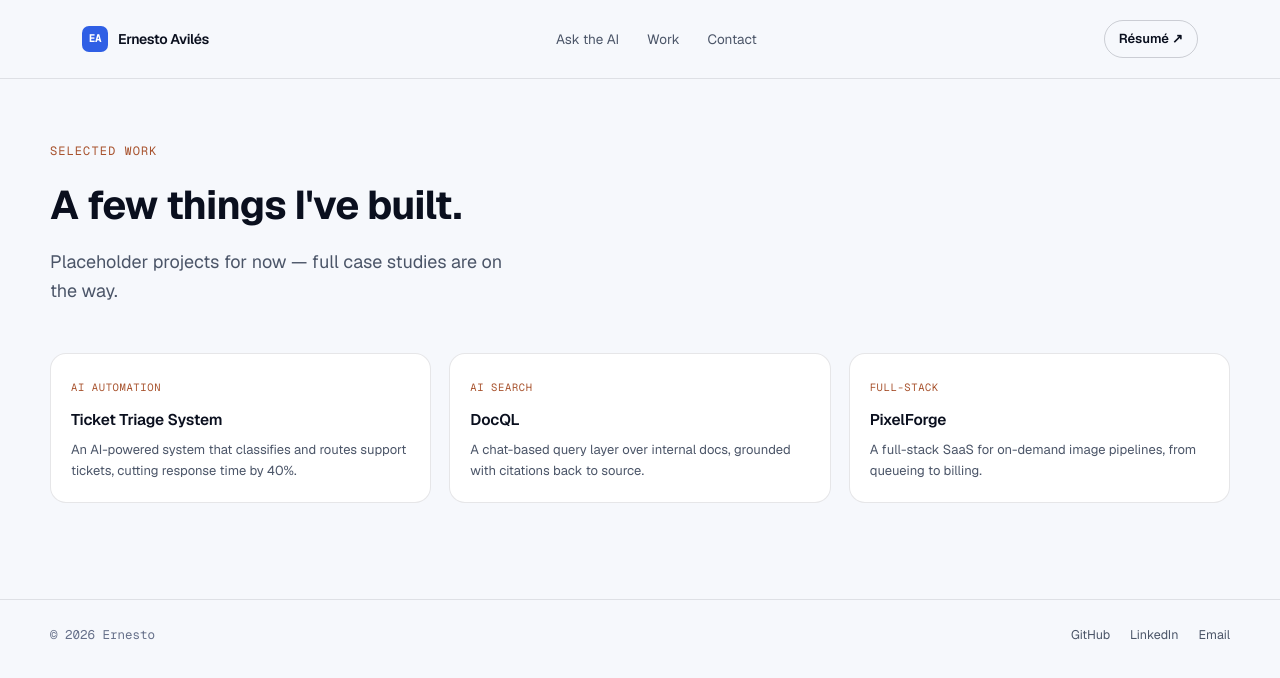
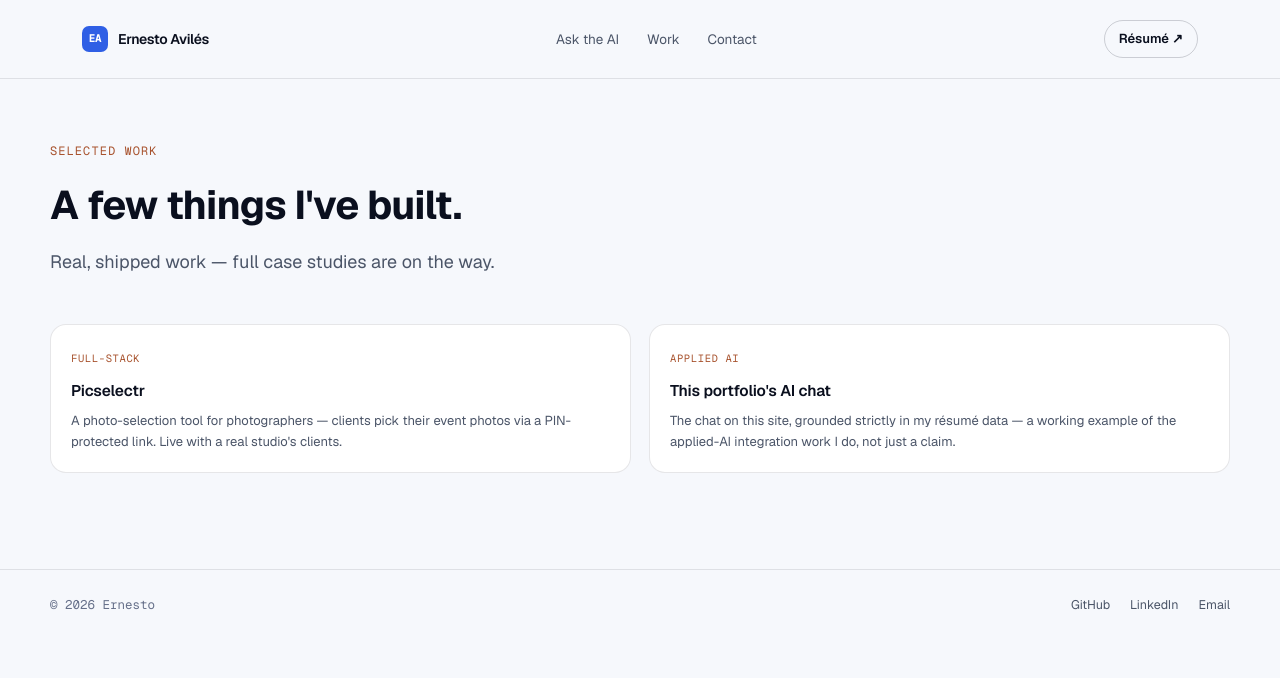
Before and after one commit to Eavilesz/portfolio, a Next.js app: page /projects in a window 1280 px wide. Shown: the top 678 px of the page. Built offline with nearby package versions, Linux system fonts and the light colour scheme.

Commit message:
Avoid false/placeholder content

```diff
--- a/src/app/layout.tsx
+++ b/src/app/layout.tsx
@@ -15,7 +15,7 @@ const geistMono = Geist_Mono({
 });
 
 export const metadata: Metadata = {
-  title: "Ernesto — AI Enablement Engineer",
+  title: "Ernesto — Full-Stack Developer",
   description:
     "Full-stack engineer building toward AI enablement. Chat with my AI to learn about my work and experience.",
 };
--- a/src/app/projects/page.tsx
+++ b/src/app/projects/page.tsx
@@ -2,27 +2,21 @@ import type { Metadata } from "next";
 
 export const metadata: Metadata = {
   title: "Projects — Ernesto",
-  description: "Selected projects — placeholder content, case studies coming soon.",
+  description: "Selected projects — real, shipped work, with more case studies on the way.",
 };
 
 const projects = [
   {
-    tag: "AI Automation",
-    title: "Ticket Triage System",
+    tag: "Full-stack",
+    title: "Picselectr",
     description:
-      "An AI-powered system that classifies and routes support tickets, cutting response time by 40%.",
+      "A photo-selection tool for photographers — clients pick their event photos via a PIN-protected link. Live with a real studio's clients.",
   },
   {
-    tag: "AI Search",
-    title: "DocQL",
+    tag: "Applied AI",
+    title: "This portfolio's AI chat",
     description:
-      "A chat-based query layer over internal docs, grounded with citations back to source.",
-  },
-  {
-    tag: "Full-stack",
-    title: "PixelForge",
-    description:
-      "A full-stack SaaS for on-demand image pipelines, from queueing to billing.",
+      "The chat on this site, grounded strictly in my résumé data — a working example of the applied-AI integration work I do, not just a claim.",
   },
 ];
 
@@ -37,10 +31,10 @@ export default function ProjectsPage() {
           A few things I&apos;ve built.
         </h1>
         <p className="mb-12 max-w-115 text-lg leading-relaxed text-slate">
-          Placeholder projects for now — full case studies are on the way.
+          Real, shipped work — full case studies are on the way.
         </p>
 
-        <div className="grid grid-cols-1 gap-4.5 md:grid-cols-3">
+        <div className="grid grid-cols-1 gap-4.5 md:grid-cols-2">
           {projects.map((project) => (
             <div
               key={project.title}
--- a/src/components/hero.tsx
+++ b/src/components/hero.tsx
@@ -20,7 +20,7 @@ export default function Hero() {
       <div className="relative mx-auto max-w-295 px-6 md:px-8">
         <div className="max-w-165">
           <span className="mb-4.5 block font-mono text-xs tracking-[0.09em] text-accent-2 uppercase">
-            AI Enablement Engineer
+            Full-Stack Developer, moving into AI
           </span>
           <h1 className="mb-5 text-[2.3rem] leading-[1.08] font-[650] tracking-[-0.025em] text-balance md:text-6xl">
             I connect language models to systems that actually ship.
--- a/src/components/work-teaser.tsx
+++ b/src/components/work-teaser.tsx
@@ -2,22 +2,16 @@ import Link from "next/link";
 
 const projects = [
   {
-    tag: "AI Automation",
-    title: "Ticket Triage System",
+    tag: "Full-stack",
+    title: "Picselectr",
     description:
-      "An AI-powered system that classifies and routes support tickets, cutting response time by 40%.",
+      "A photo-selection tool for photographers — clients pick their event photos via a PIN-protected link. Live with a real studio's clients.",
   },
   {
-    tag: "AI Search",
-    title: "DocQL",
+    tag: "Applied AI",
+    title: "This portfolio's AI chat",
     description:
-      "A chat-based query layer over internal docs, grounded with citations back to source.",
-  },
-  {
-    tag: "Full-stack",
-    title: "PixelForge",
-    description:
-      "A full-stack SaaS for on-demand image pipelines, from queueing to billing.",
+      "The chat on this site, grounded strictly in my résumé data — a working example of the applied-AI integration work I do, not just a claim.",
   },
 ];
 
@@ -34,7 +28,7 @@ export default function WorkTeaser() {
           </Link>
         </div>
 
-        <div className="mt-4.5 grid grid-cols-1 gap-4.5 md:grid-cols-3">
+        <div className="mt-4.5 grid grid-cols-1 gap-4.5 md:grid-cols-2">
           {projects.map((project) => (
             <Link
               key={project.title}
```
